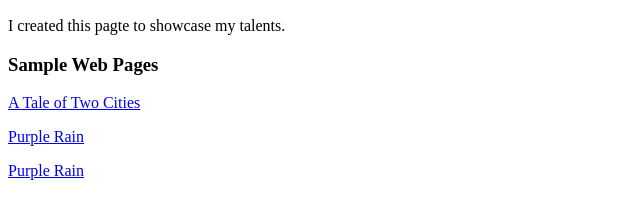
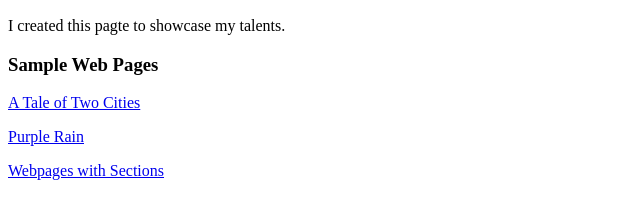
Before and after one commit to HolmesHoms/holmeshoms.github.io, a plain HTML site: page index.html in a window 1280 px wide. Shown: the part 110-328 px from the top of the page, without its empty margins (0-640 px from the left). Drawn offline with Linux system fonts and the light colour scheme.

Commit message:
Add files via upload

```diff
--- a/index.html
+++ b/index.html
@@ -23,7 +23,7 @@
 
     <p><a href="exercises/page-1.html">A Tale of Two Cities</a></p>
     <p><a href="exercises/page-2.html">Purple Rain</a></p>
-    <p><a href="exercises/page-3.html">Purple Rain</a></p>
+    <p><a href="exercises/page-3.html">Webpages with Sections</a></p>
         </section>
     </main>
 
```
